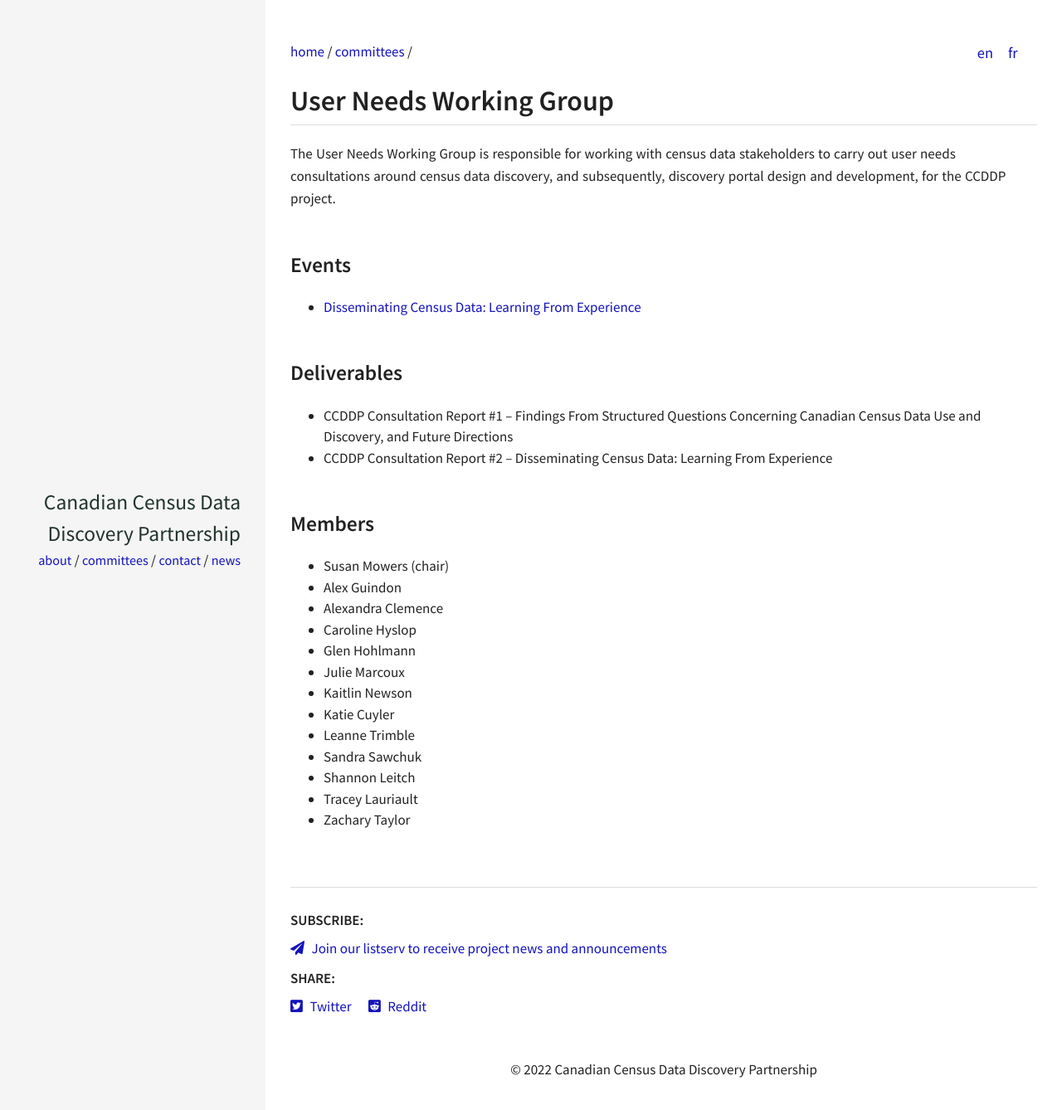
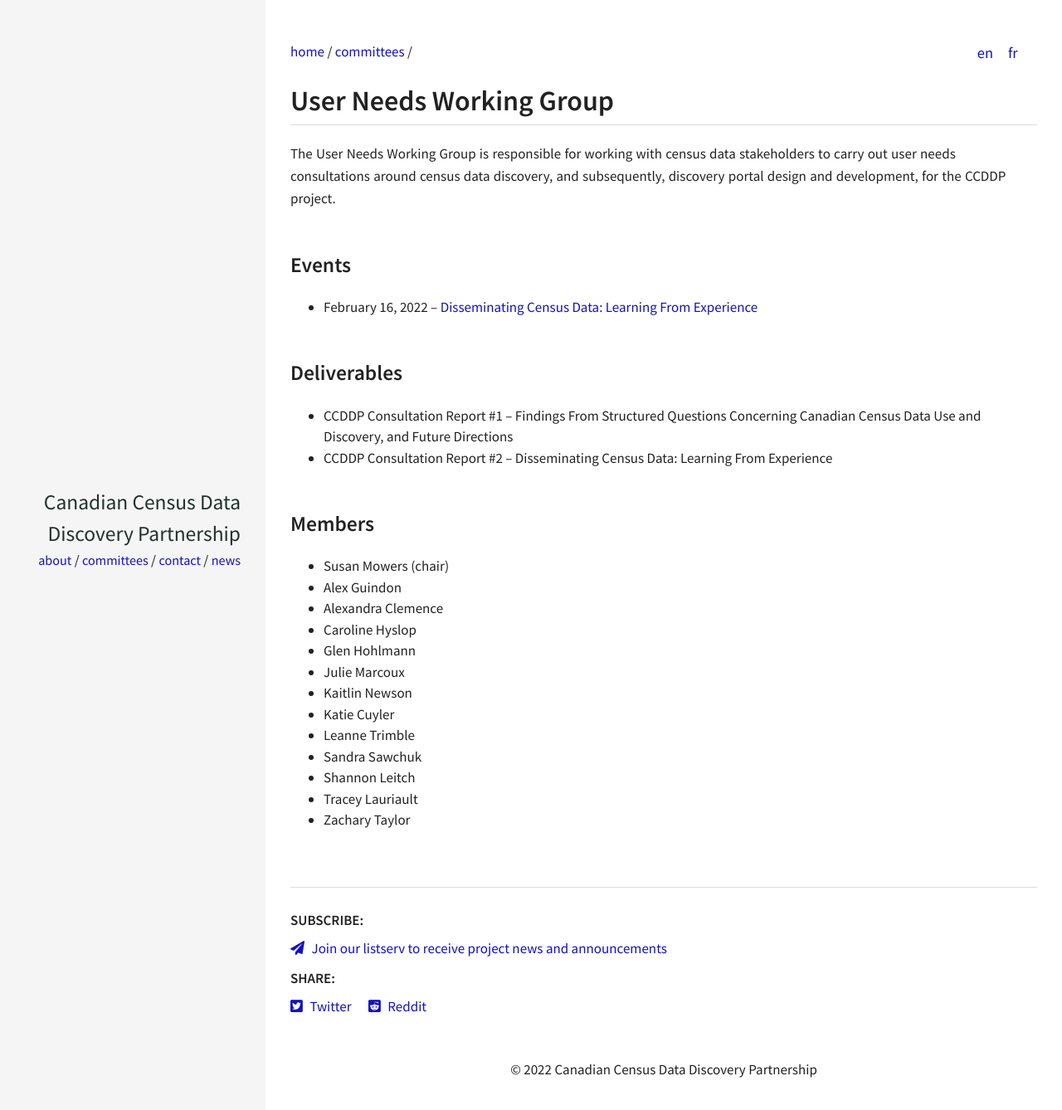
Before and after one commit to census-recensement/census-recensement.github.io, a Jekyll site: the page built from en/committees/user-needs-wg.md, in a window 1280 px wide. Shown: the top 1338 px of the page at 83% size. Built offline with Jekyll 4.4.1, drawn with Linux system fonts in a browser that asks for light colours.

Commit message:
adding date to workshop

```diff
--- a/en/committees/user-needs-wg.md
+++ b/en/committees/user-needs-wg.md
@@ -9,7 +9,7 @@
 
 ### Events
 
-- [Disseminating Census Data: Learning From Experience]({% link en/committees/2022-02-16-disseminating-census-data-event.md %})
+- February 16, 2022 -- [Disseminating Census Data: Learning From Experience]({% link en/committees/2022-02-16-disseminating-census-data-event.md %})
 
 ### Deliverables
 
```
